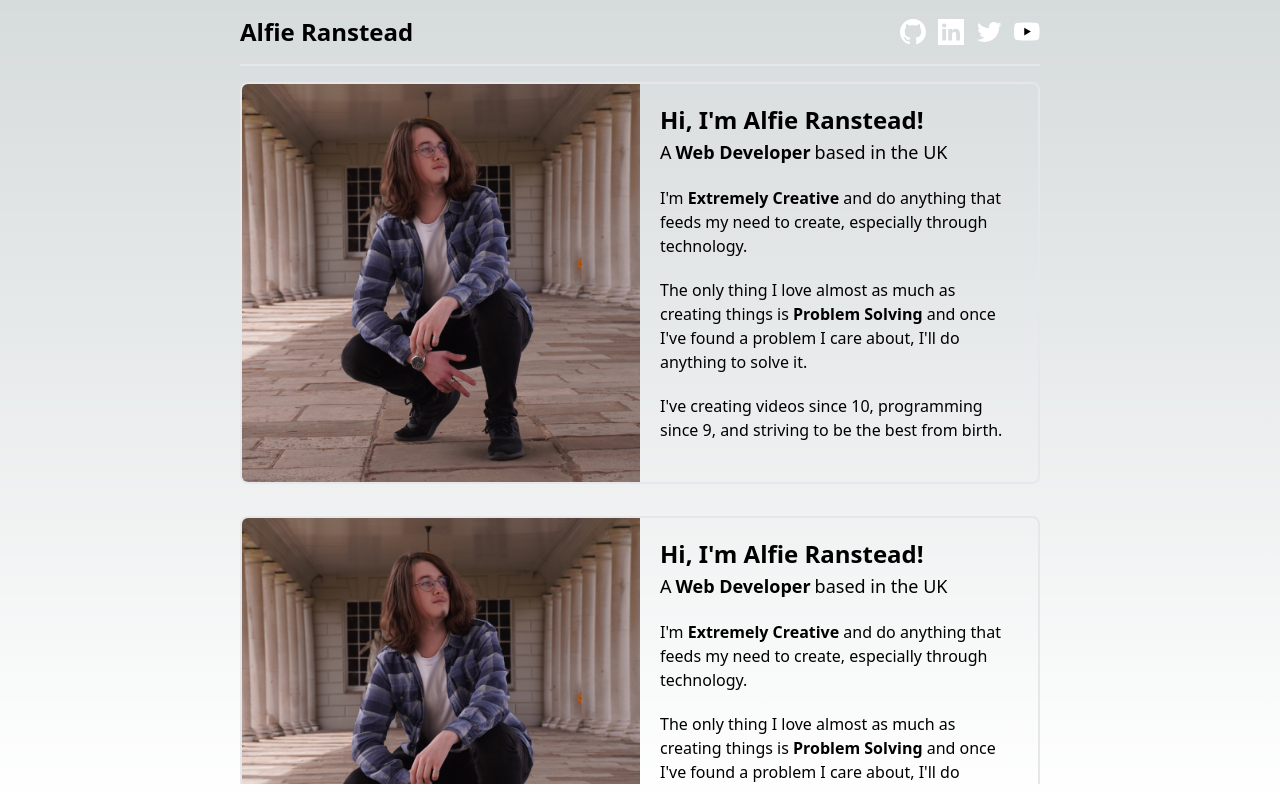
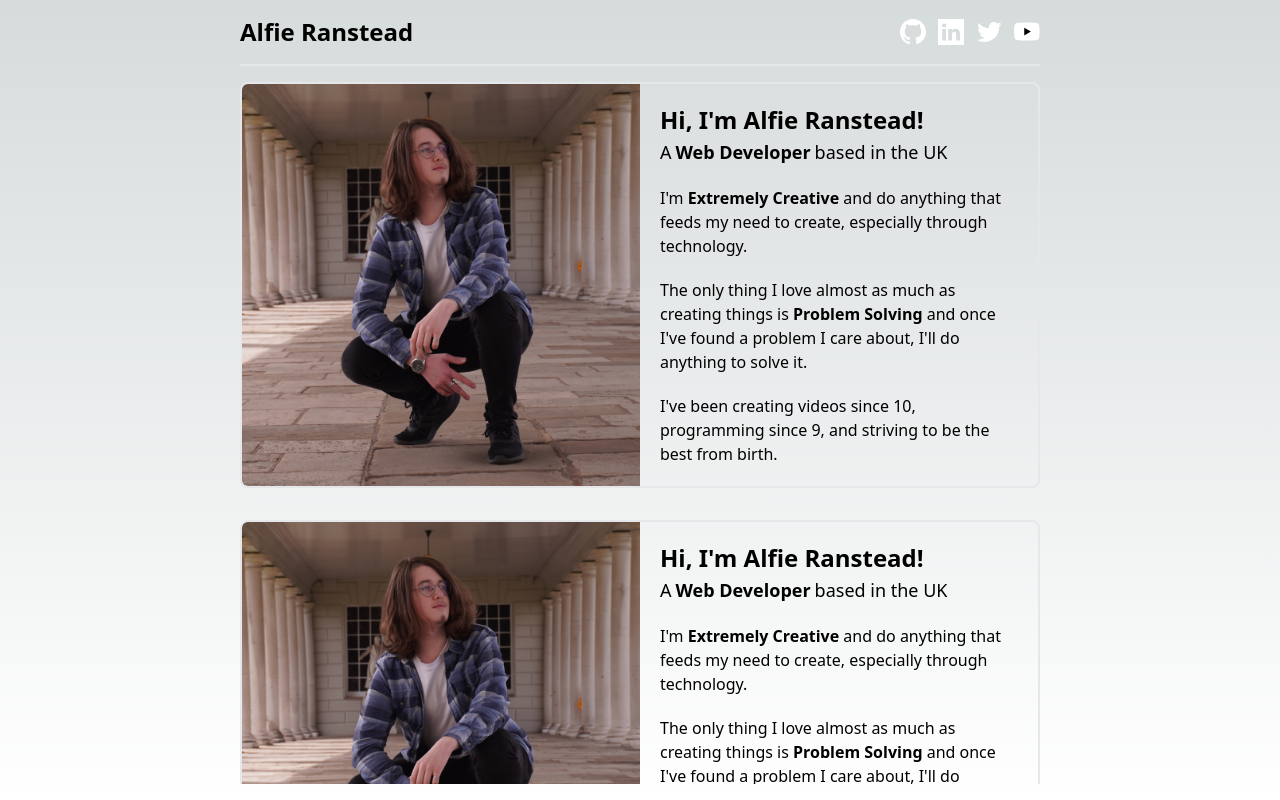
Before and after one commit to AlfieRan/Personal-website, a Next.js app: page / in a window 1280 px wide. Built offline with nearby package versions, Linux system fonts and the light colour scheme.

Commit message:
patch: typo

```diff
--- a/src/app/components/slides/About.tsx
+++ b/src/app/components/slides/About.tsx
@@ -35,7 +35,7 @@ export function AboutSlide({index}: Props) {
 					className={"font-bold"}>Problem Solving</span> and once I&apos;ve found a problem I care about, I&apos;ll do
 					anything to solve it.
 				</p>
-				<p>I&apos;ve  creating videos since 10, programming since 9, and striving to be the best from birth.</p>
+				<p>I&apos;ve been creating videos since 10, programming since 9, and striving to be the best from birth.</p>
 			</div>
 		</ItemWrapper>
 	)
```
